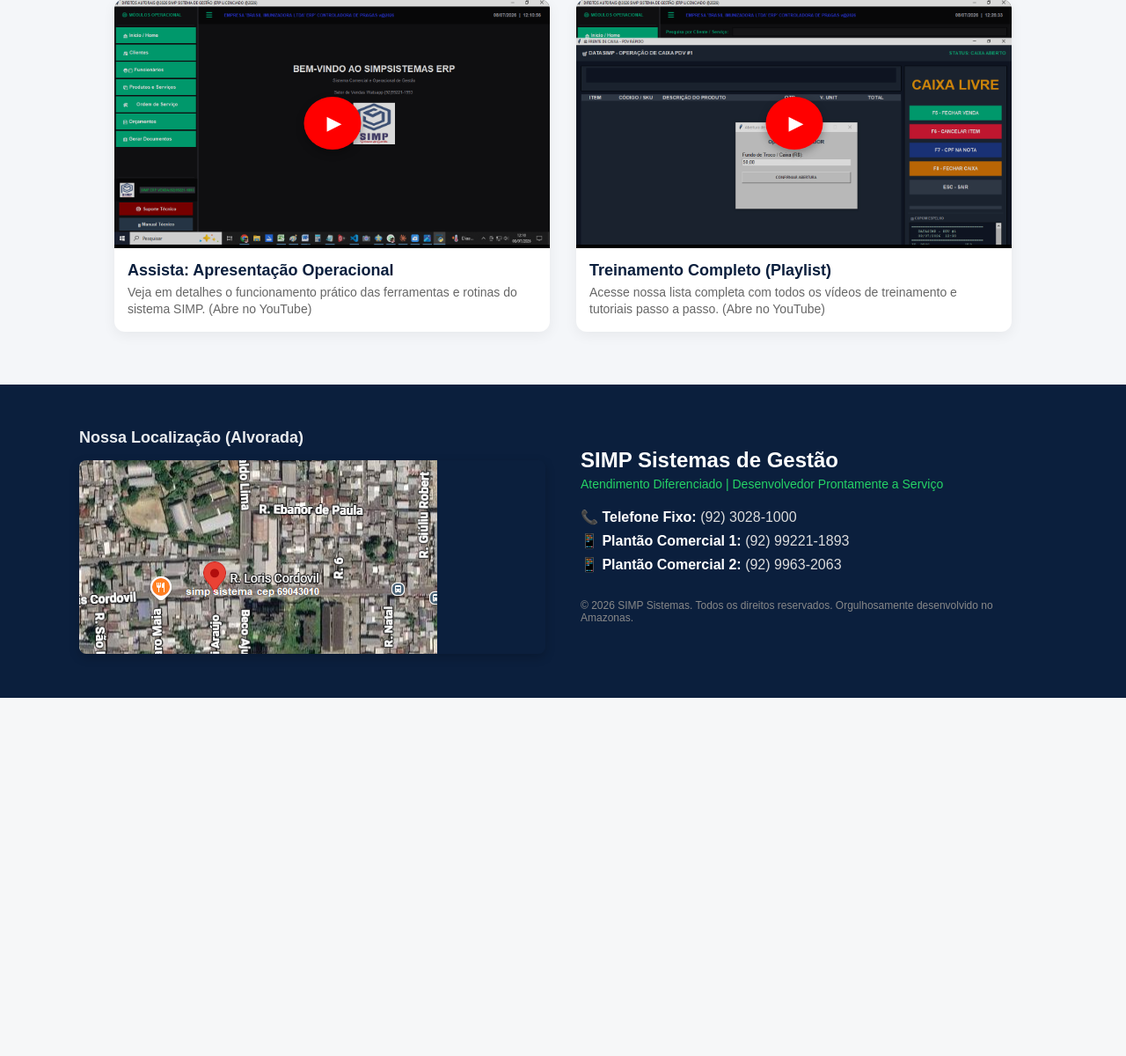
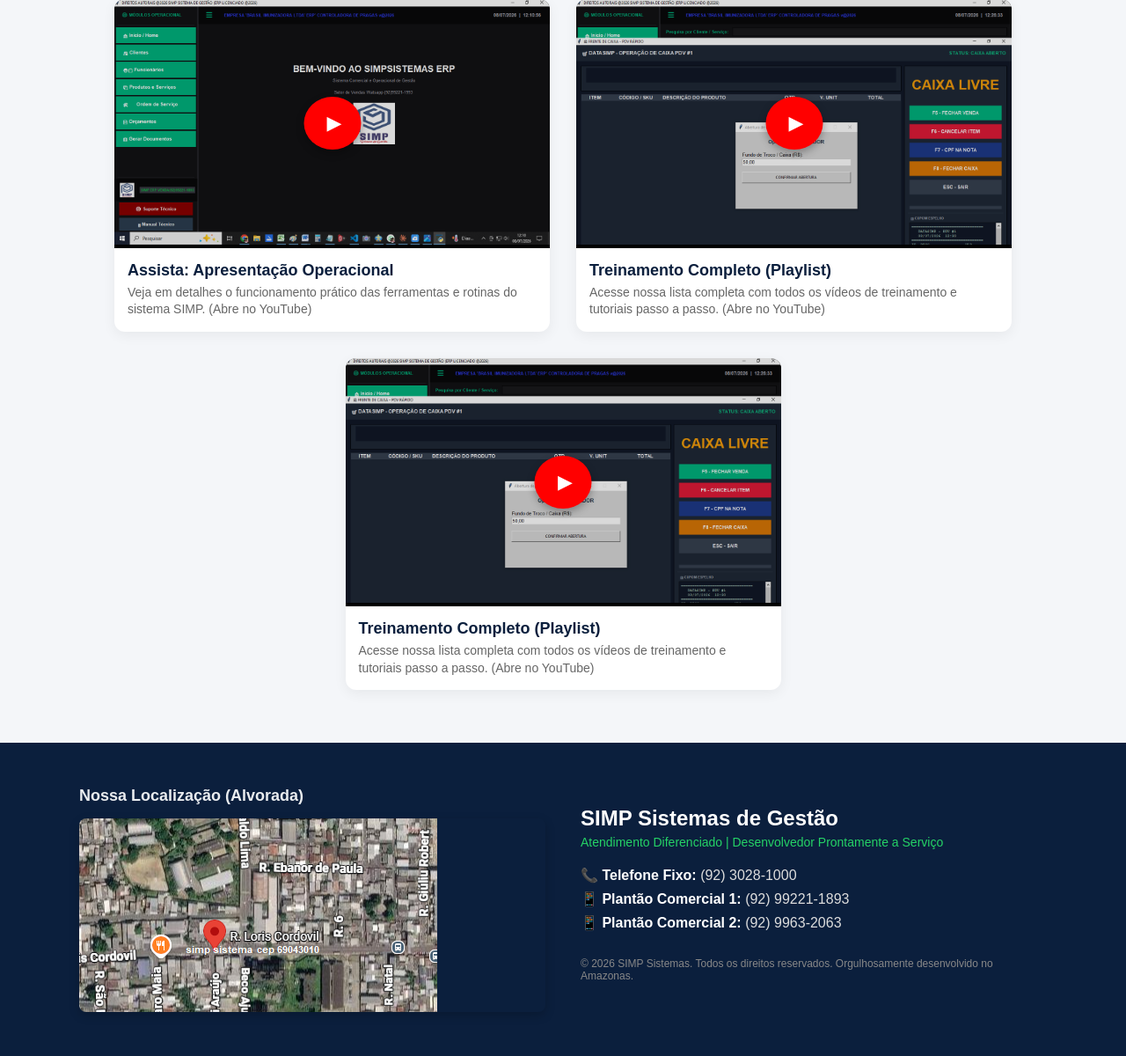
Before and after one commit to aroldomendes46-blip/site_simp, a Flask app: page / in a window 1280 px wide. Shown: the part 1427-2627 px from the top of the page at 88% size. Before the commit the page ends 2220 px from the top, so only its background shows below. Run offline with Flask 3, Linux system fonts and the light colour scheme.

Commit message:
video real adicionado

```diff
--- a/templates/index.html
+++ b/templates/index.html
@@ -164,8 +164,11 @@
       </p>
 
       <div class="grade-videos">
-        <!-- Link do Vídeo 1 (Abre a Apresentação Direto) -->
-        <a href="https://youtube.com" target="_blank" class="card-video-link">
+        <!-- Link do Vídeo 1 (Abre a Apresentação e a Playlist) -->
+        <a
+          href="https://www.youtube.com/watch?v=ho6lEAivgzQ&list=PLZD04InoO_Kk&index=1"
+          target="_blank"
+          class="card-video-link">
           <div class="moldura-video-link">
             <img
               src="{{ url_for('static', filename='imagens/telaprincipal.png') }}"
@@ -177,6 +180,23 @@
             <p>
               Veja em detalhes o funcionamento prático das ferramentas e rotinas
               do sistema SIMP. (Abre no YouTube)
+            </p>
+          </div>
+        </a>
+
+        <!-- Link do Vídeo 2 (Abre a Playlist Geral de Treinamento) -->
+        <a href="https://youtube.com" target="_blank" class="card-video-link">
+          <div class="moldura-video-link">
+            <img
+              src="{{ url_for('static', filename='imagens/vendas caixa pdv .png') }}"
+              alt="Playlist de Treinamentos SIMP" />
+            <div class="botao-play-visual">▶</div>
+          </div>
+          <div class="texto-video-card">
+            <h3>Treinamento Completo (Playlist)</h3>
+            <p>
+              Acesse nossa lista completa com todos os vídeos de treinamento e
+              tutoriais passo a passo. (Abre no YouTube)
             </p>
           </div>
         </a>
```
